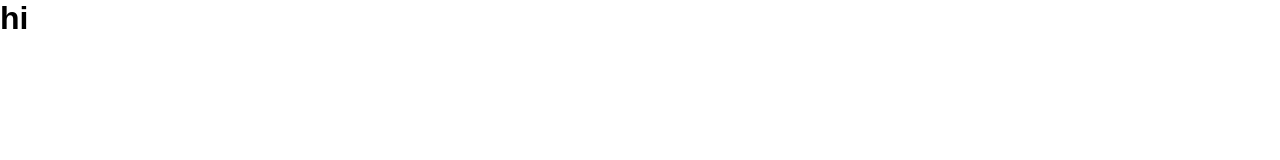
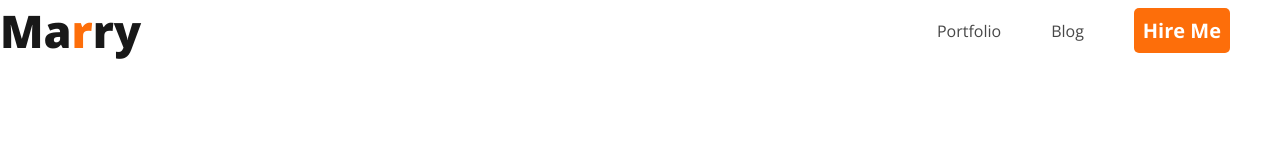
Before and after one commit to tamim6421/new-portfolio-repo, a plain HTML site: page index.html in a window 1280 px wide. Drawn offline with nearby package versions, Linux system fonts and the light colour scheme.

Commit message:
complet naav

```diff
--- a/index.css
+++ b/index.css
@@ -1,5 +1,46 @@
 *{
     padding: 0px;
     margin: 0px;
-    font-family: sans-serif;
+    font-family: Open Sans;
 }
+nav{
+    display: flex;
+    justify-content: space-between;
+    align-items: center;
+
+}
+.nav_title{
+color: #181818;
+font-size: 45px;
+font-weight: 800;
+line-height: normal;
+}
+span{
+    color: #FD6E0A;
+}
+nav > ul{
+    display: flex;
+    align-items: center;
+
+}
+nav li {
+list-style: none;
+margin-right: 50px;
+}
+nav li a{
+    text-decoration: none;
+    color: #474747;
+}
+.btn_primary{
+border-radius: 5px;
+background: #FD6E0A;
+color:#FFF;
+text-align: center;
+font-size: 20px;
+font-style: normal;
+font-weight: 700;
+line-height: normal;
+border: 0;
+padding: 9px;
+
+}
--- a/index.html
+++ b/index.html
@@ -15,7 +15,15 @@
 </head>
 <body>
     <header>
-<h1>hi</h1>
+        <nav>
+            <h3 class="nav_title"> Ma<span>r</span>ry</h3>
+            <ul>
+                <li><a href="">Portfolio</a></li>
+                <li><a href="">Blog</a></li>
+                <li> <button class="btn_primary">Hire Me</button></li>
+            </ul>
+        </nav>
+
        </header>
 
        <main>
```
